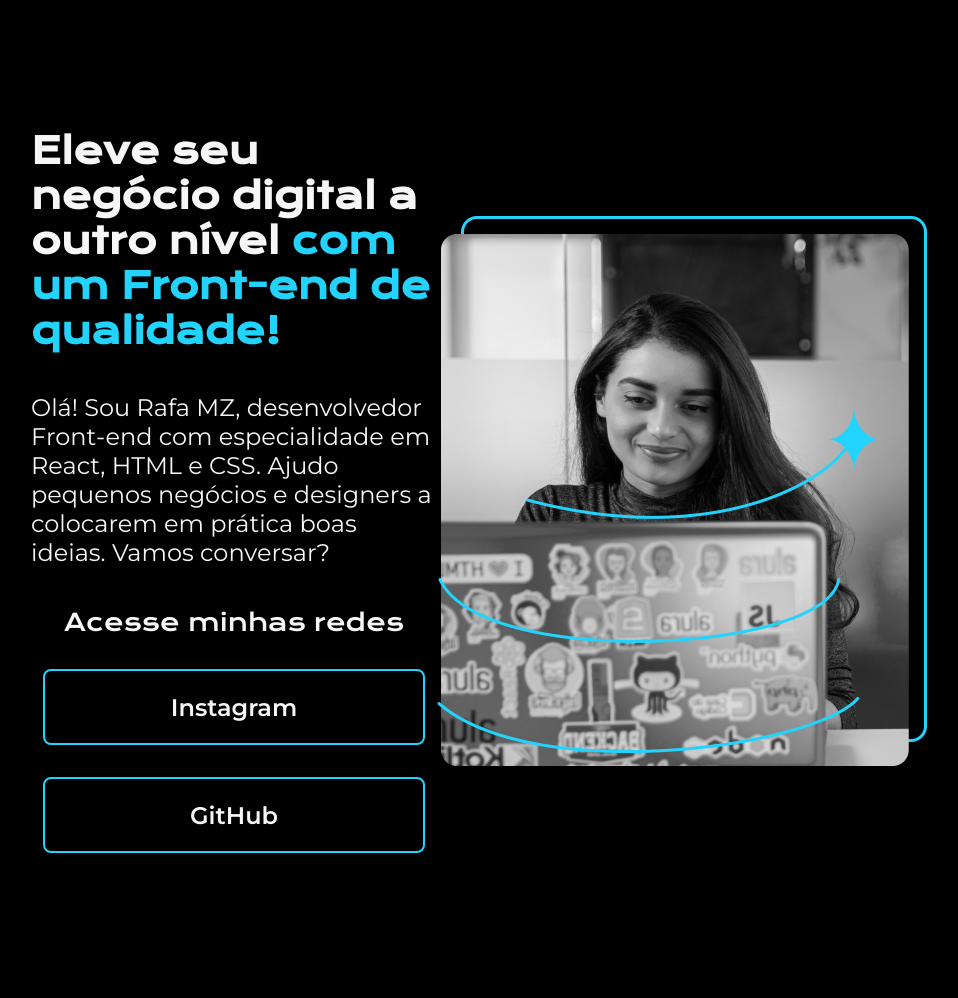
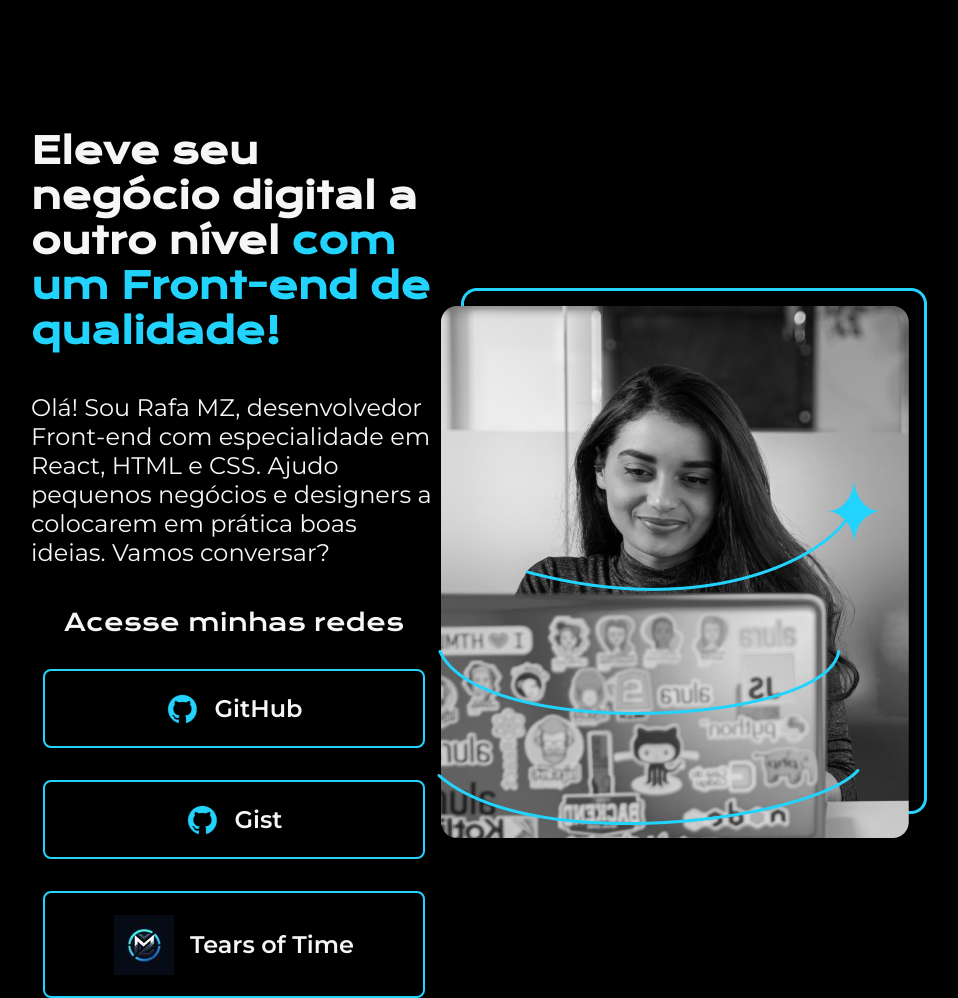
Before and after one commit to LetMzDev/0004---Projeeto-HTML-CSS, a plain HTML site: page index.html in a window 1280 px wide. Shown: the whole page, without its empty margins (161-1119 px from the left). Before the commit the page ends 928 px from the top, so only its background shows below. Drawn offline with nearby package versions, Linux system fonts and the light colour scheme.

Commit message:
Interações com links

```diff
--- a/index.html
+++ b/index.html
@@ -25,11 +25,21 @@
 			</p>
 			<div class = "apresentacao__links">
 				<h2 class = "apresentacao__links__subtitulo">Acesse minhas redes</h2>
-				<a class = "apresentacao__links__link" href = "https://www.instagram.com">Instagram</a>
-				<a class = "apresentacao__links__link" href = "https://github.com/LetMzDev">GitHub</a>
+				<a class = "apresentacao__links__link" href = "https://github.com/LetMzDev">
+					<img src = "./img/github.png" alt = "Ícone do GitHub">
+					GitHub
+				</a>
+				<a class = "apresentacao__links__link" href = "https://gist.github.com/LetMzDev">
+					<img src = "./img/github.png" alt = "Ícone do GitHub Gist">
+					Gist
+				</a>
+				<a class = "apresentacao__links__link" href = "https://github.com/LetMzDev/0000-Tears-of-Time">
+					<img src = "./img/designer.jpeg" alt = "Ícone MZ ">
+					Tears of Time
+				</a>
 			</div>
 		</section>
-		<img src = "img/Imagem.png" alt = "Foto de uma pessoa programando">
+		<img src = "./img/Imagem.png" alt = "Foto de uma pessoa programando">
 
 
 	</main>
--- a/style.css
+++ b/style.css
@@ -48,8 +48,7 @@ body {
 	gap: 32px;				/* Adicionar espaçamento entre os elementos */
 }
 
-.apresentacao__links__subtitulo
-{
+.apresentacao__links__subtitulo {
 	font-family: "Krona One", sans-serif;
 	font-size: 24px;
 	font-weight: 400;
@@ -57,6 +56,11 @@ body {
 
 .apresentacao__links__link {
 	/* background-color: #22D4FD;		Cor de fundo */
+	display: flex;
+	justify-content: center;
+	gap: 16px;
+
+	align-items: center;
 	border: 2px solid #22D4FD;
 	width: 378px;					/* Largura */
 	text-align: center;				/* Centralizar texto */
@@ -68,3 +72,14 @@ body {
 	text-decoration: none;			/* Remove a decoração do texto ( no caso do link ) */
 	font-family: "Montserrat", sans-serif;
 }
+
+.apresentacao__links__link:hover {
+	cursor: pointer;
+	background-color: rgb(90, 134, 146);
+}
+
+img:hover {
+	border-style: solid;
+	border-color:aqua;
+	border-width:3px;
+}
```
Also changed, not shown: img/designer.jpeg (added), img/github.png (added), 1 other file.
